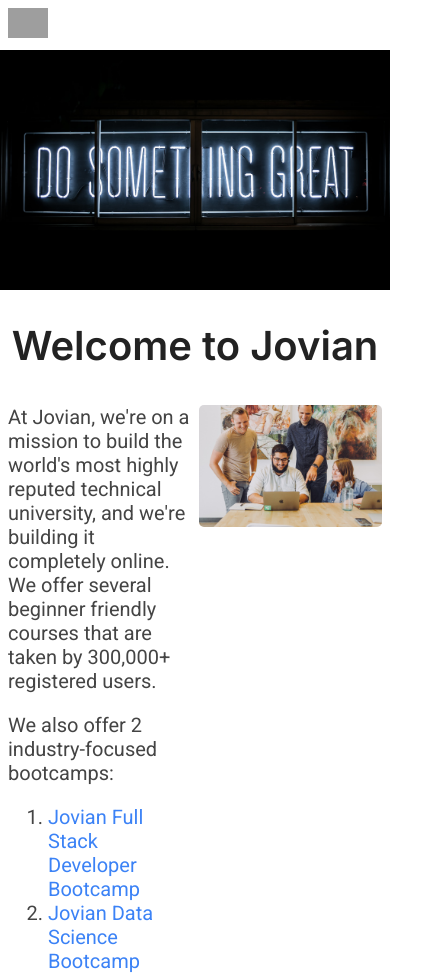
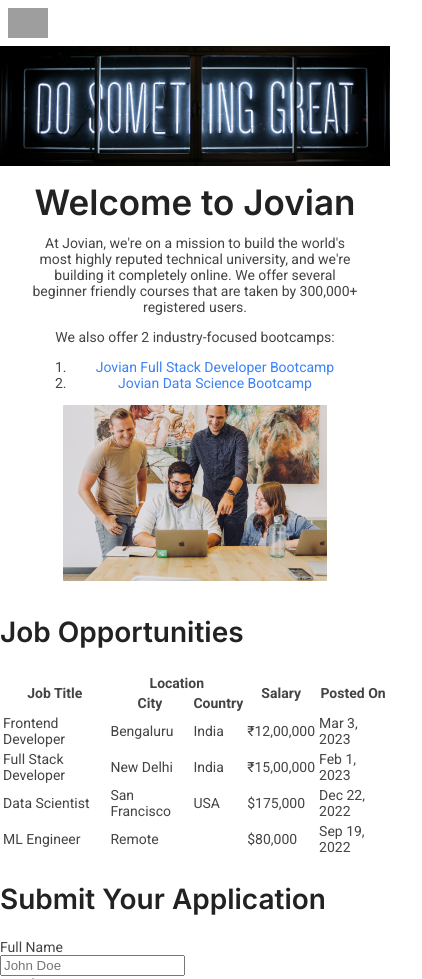
Before and after one commit to joel1245/jovian-career-responsive, a plain HTML site: page src/index.html in a window 390 px wide. Shown: the top 979 px of the page, 422 px wide, since content can reach past the window. Drawn offline with Linux system fonts and the light colour scheme; grey boxes are pictures that could not be loaded.

Commit message:
"moble-tablet-laptop-1

```diff
--- a/src/index.html
+++ b/src/index.html
@@ -24,10 +24,10 @@
 
 <body>
     <div id="navbar">
-
-        <img id="logo" alt="Jovian Logo" src="https://i.imgur.com/m1wXjqw.png" height="30" />
+       <img id="logo" alt="Jovian Logo" src="https://i.imgur.com/JRA5Q8a.png" height="30" />
+        <img id="logo-with-text" alt="Jovian Logo" src="https://i.imgur.com/m1wXjqw.png" height="30" />
     </div>
-    <img id="banner" src="banner.jpg" alt="Banner" height="240">
+    <img id="banner" src="banner.jpg" alt="Banner">
 
     <h1>
         Welcome to Jovian
--- a/src/styles.css
+++ b/src/styles.css
@@ -1,3 +1,129 @@
+
+@media screen and (max-width: 576px) {
+  html {
+    font-size: 14px;
+  }
+
+  body {
+    margin: 0;
+    padding: 0;
+    font-family: 'Roboto', sans-serif;
+    font-size: 1rem;
+    color: #444444;
+  }
+
+  h1,
+  h2,
+  h3,
+  h4,
+  h5,
+  h6 {
+    font-family: 'Inter', sans-serif;
+    font-weight: 600;
+    color: #222222;
+
+  }
+
+  h1 {
+    font-size: 2.5rem;
+  }
+
+  h2 {
+    font-size: 2rem;
+  }
+
+  h3 {
+    font-size: 1.75rem;
+  }
+
+  h4 {
+    font-size: 1.5rem;
+  }
+
+  h5 {
+    font-size: 1.25rem;
+  }
+
+  h6 {
+    font-size: 1rem;
+  }
+
+  a {
+    text-decoration: none;
+    color: #3B82F6;
+  }
+
+  a:hover,
+  a:focus {
+    color: #1D4ED8;
+  }
+
+  #navbar {
+    padding: 8px;
+    margin: 0;
+  }
+
+  #logo-with-text {
+    display: none;
+  }
+
+  #logo {
+    display: block;
+  }
+
+  #banner {
+    object-fit: cover;
+    height: 120px;
+    width: 100%;
+  }
+
+  h1 {
+    text-align: center;
+    margin: 12px 0;
+  }
+
+  #about {
+    max-width: 800px;
+    margin: auto;
+    padding: 0px 30px 8px 30px;
+    text-align: center;
+  }
+
+  #team-image {
+    border-radius: 1px;
+    width: 80%;
+    height: 80%;
+  }
+}
+
+
+/* Small devices (tablets) */
+@media screen and (min-width: 576px) {
+  html {
+    font-size: 16px;
+  }
+
+  #logo {
+    display: none;
+  }
+
+  #logo-with-text {
+    display: block;
+  }
+
+  #banner {
+    object-fit: cover;
+    height: 200px;
+  }
+
+  h1 {
+    text-align: center;
+    margin: 16px 0;
+  }
+}
+
+/* Medium devices (laptops) */
+@media screen and (min-width: 768px) {
     html {
       font-size: 16px;
     }
@@ -10,19 +136,41 @@
       color: #444444;
     }
 
-h1, h2, h3, h4, h5, h6 {
+    h1,
+    h2,
+    h3,
+    h4,
+    h5,
+    h6 {
       font-family: 'Inter', sans-serif;
       font-weight: 600;
       color: #222222;
 
     }
 
-h1 { font-size: 2.5rem; }
-h2 { font-size: 2rem; }
-h3 { font-size: 1.75rem; }
-h4 { font-size: 1.5rem; }
-h5 { font-size: 1.25rem; }
-h6 { font-size: 1rem; }
+    h1 {
+      font-size: 2.5rem;
+    }
+
+    h2 {
+      font-size: 2rem;
+    }
+
+    h3 {
+      font-size: 1.75rem;
+    }
+
+    h4 {
+      font-size: 1.5rem;
+    }
+
+    h5 {
+      font-size: 1.25rem;
+    }
+
+    h6 {
+      font-size: 1rem;
+    }
 
 
     a {
@@ -30,7 +178,8 @@
       color: #3B82F6;
     }
 
-a:hover, a:focus {
+    a:hover,
+    a:focus {
       color: #1D4ED8;
     }
 
@@ -117,7 +266,9 @@
       font-weight: 600;
     }
 
-#application-form input, select, textarea {
+    #application-form input,
+    select,
+    textarea {
       padding: 8px;
       font-size: 1.25rem;
       margin-top: 4px;
@@ -177,3 +328,5 @@
       color: #71717A;
       font-size: 0.875rem;
     }
+  }
+}
```
Lines whose indentation alone changed are shown as unchanged.
